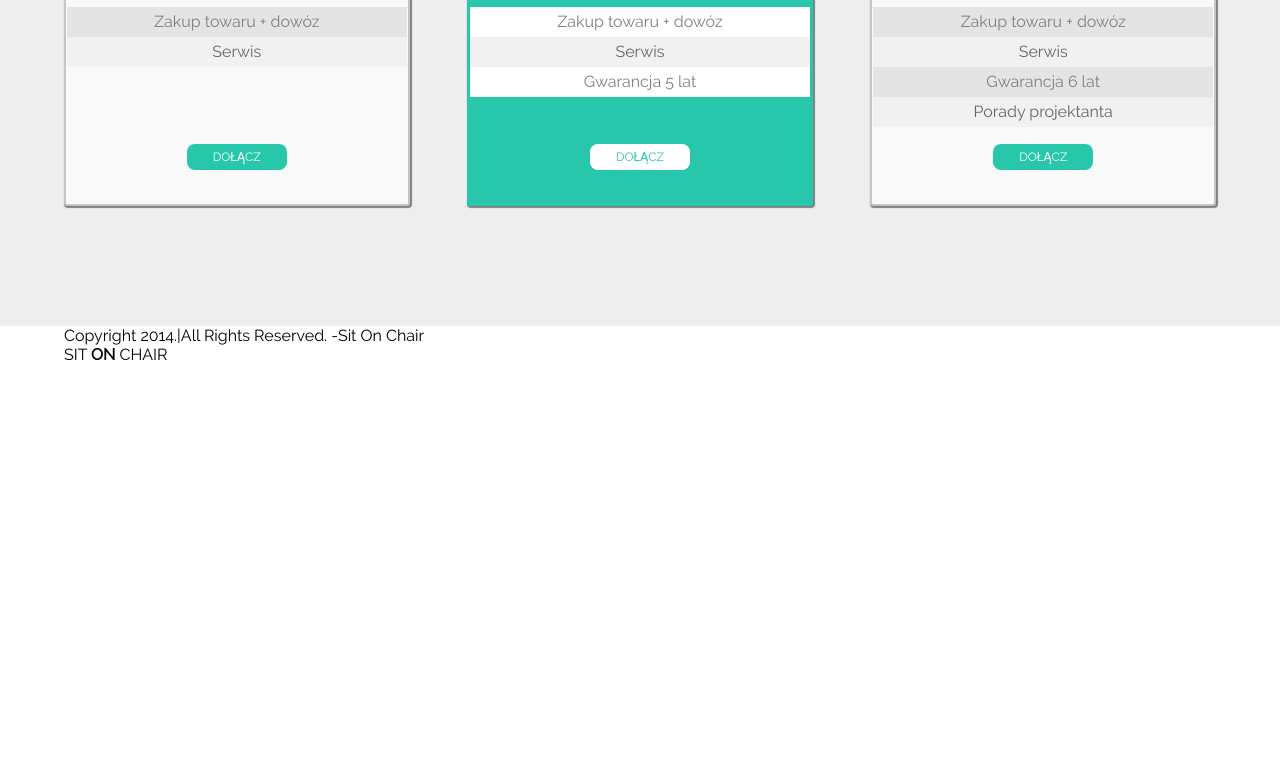
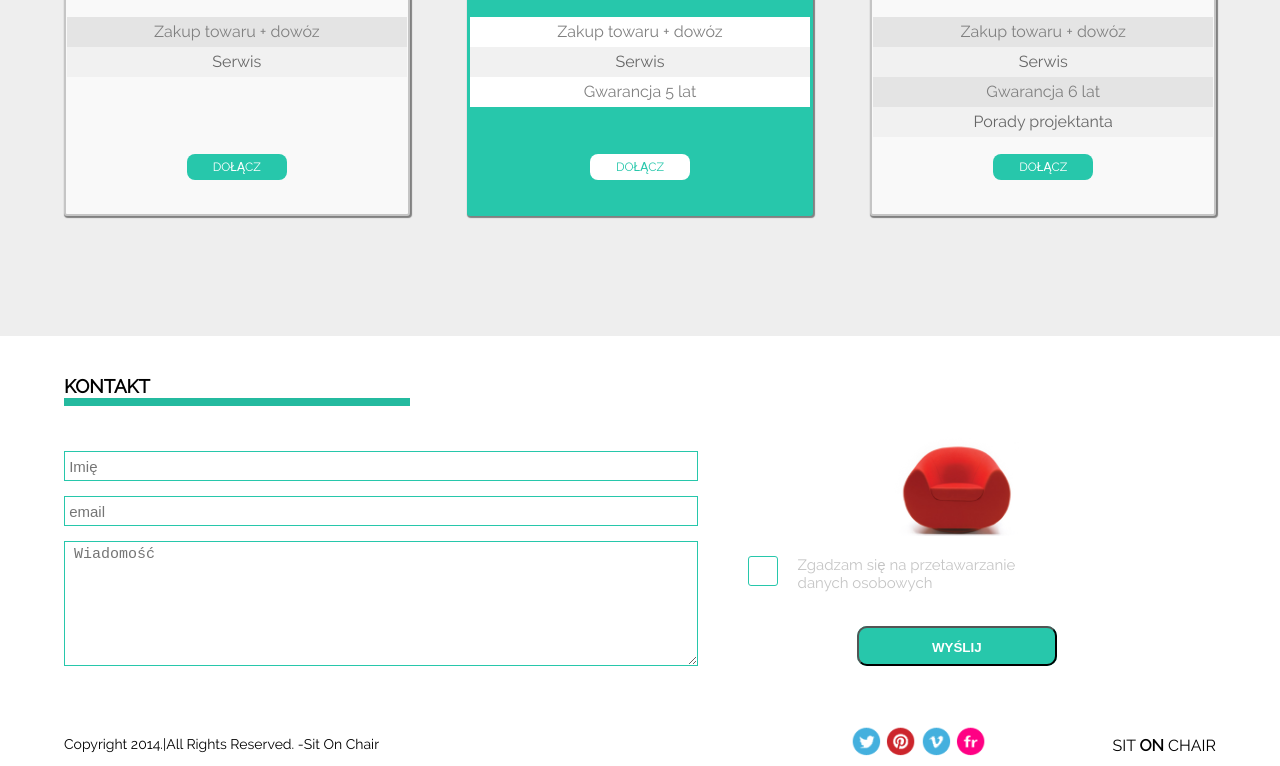
Before and after one commit to archieewald/Sit_On_Chair_CL_12.01.18, a plain HTML site: page index.html in a window 1280 px wide. Shown: the part 1178-1944 px from the top of the page. Before the commit the page ends 1542 px from the top, so only its background shows below. Drawn offline with Linux system fonts and the light colour scheme; files whose address does not match are found by name.

Commit message:
Sit On Chair 2.0

```diff
--- a/CSS/style.css
+++ b/CSS/style.css
@@ -29,6 +29,34 @@ body{
     height: 8px;
     background-color: #24ba9f;
 }
+/*Link, hover, active*/
+.logo p:hover{
+    box-shadow: 0px 0px 1px 1px white;
+}
+.logo p:active{
+    box-shadow:inset 0px 0px 1px 1px white;
+}
+nav a:hover{
+    box-shadow: 0px 0px 1px 1px white;
+}
+nav a:active{
+    box-shadow:inset 0px 0px 5px 1px white;
+}
+.button:hover, .slider_button:hover{
+    box-shadow: 1px 1px 1px 1px grey;
+}
+.button:active, .slider_button:active{
+    box-shadow:inset 0px 0px 2px 2px white;
+}
+.StandardPlan .button:active{
+    box-shadow:inset 0px 0px 2px 2px #27C7AB;
+}
+.box_gallery:hover{
+    box-shadow: 0px 0px 2px 2px grey;
+}
+.box_gallery:active{
+    box-shadow:inset 0px 0px 2px 2px grey;
+}
 /*Header*/
 header {
     height: 40px;
@@ -49,6 +77,9 @@ header {
     color: white;
     font-weight: bold;
 }
+.logo p{
+    display: inline-block;
+}
 .logo span{
     color: #24ba9f;
 }
@@ -58,14 +89,12 @@ header {
     overflow: hidden;
 }
 nav ul li{
+    width: 110px;
     font-size: 12px;
     text-transform: uppercase;
     font-weight: 700;
-    color: white;
-    text-decoration: none;
     text-shadow: 1px 1px grey;
     text-align: center;
-    padding: 0 30px 0 30px;
     line-height: 40px;
     float: left;
     display: block;
@@ -171,6 +200,13 @@ nav li:nth-child(1){
     float: left;
     margin: auto;
 }
+.box_gallery a{
+    width: 100%;
+    height: auto;
+    text-decoration: none;
+    color: black;
+    display: inline-block;
+}
 .box_gallery .info_bar_gallery{
     background-color: rgba(255, 255, 255, 0.5);
     width: 100%;
@@ -209,6 +245,7 @@ nav li:nth-child(1){
     background-size: contain;
     border: 2px solid gainsboro;
     padding: 20px 10px;
+    margin-bottom: 10px;
 }
 .info_bar_gallery1 p {
     margin: 15px 0px;
@@ -373,3 +410,167 @@ nav li:nth-child(1){
 .StandardPlan .button a{
     color: #27C7AB;
 }
+/*FOOTER*/
+.title_form {
+    height: 100px;
+    padding-top: 40px;
+    font-weight: 200;
+}
+.form .green_bar {
+    width: 30%;
+}
+form {
+    width: 100%;
+    height: 250px;
+}
+.group_one{
+    width: 55%;
+    height: 100%;
+    display: inline-block;
+    float: left;
+}
+.group_two{
+    width: 45%;
+    height: 60%;
+    display: inline-block;
+    float: right;
+}
+.button_container{
+    display: inline-block;
+    float: right;
+    width: 45%;
+    height: 40%;
+}
+input[type="text"],
+input[type="email"],
+textarea{
+    margin-top: 15px;
+    width: 100%;
+    height: 30px;
+    line-height: 25px;
+    font-size: 15px;
+    border: 0.5px solid #27C7AB;
+}
+.form ::placeholder{
+    font-size: 15px;
+}
+.form textarea{
+    height: 125px;
+    margin-bottom: 30px;
+}
+
+.photo_form{
+    height: 100px;
+    background-image: url("../images/red_chair.png");
+    background-size: contain;
+    background-position: center;
+    background-repeat: no-repeat;
+}
+.checkbox span{
+    display: block;
+    float: left;
+    margin-top: 20px;
+    font-size: 15px;
+    color: #c5c5c5;
+}
+.check_ok{
+    width: 30px;
+    height: 30px;
+    border: 0.5px solid #27C7AB;
+    border-radius: 3px;
+    margin-left: 50px;
+    margin-right: 20px;
+
+}
+.checkbox [type="checkbox"]{
+    display: none;
+    visibility: hidden;
+}
+.checkbox [type="checkbox"]:checked + span {
+    background-image: url("../images/form_ok.jpg");
+    background-size: contain;
+    background-repeat: no-repeat;
+    background-position: center;
+}
+.form .button{
+    width: 200px;
+    height: 40px;
+    display: block;
+    position: relative;
+    bottom: -60px;
+    border-radius: 10px;
+
+
+}
+.button input[type="submit"] {
+    width: 100%;
+    height: 100%;
+    display: block;
+    background-color: #27C7AB;
+    color: white;
+    line-height: 40px;
+    text-align: center;
+    font-weight: 700;
+    border-radius: 10px;
+}
+
+footer{
+    width: 100%;
+    background: white;
+    height: 80px;
+}
+.box_name, .box_social{
+    padding-top: 40px;
+    width: 20%;
+    display: block;
+    float: left;
+}
+.box_rights {
+    padding-top: 40px;
+    width: 60%;
+    display: block;
+    float: left;
+}
+.box_rights p{
+    font-size: 14px;
+    display: inline-block;
+    margin: 10px 0px;
+}
+.box_social span{
+    width: 30px;
+    height: 30px;
+    display:block;
+    background-position: center;
+    background-size: contain;
+    float: right;
+    background-repeat: no-repeat;
+    margin-left: 5px;
+    border-radius: 50%;
+}
+.box_social a{
+    width: 100%;
+    height: 100%;
+    display: block;
+}
+.box_social span:first-child{
+    background-image: url("../images/flickr.png");
+}
+.box_social span:last-child{
+    background-image: url("../images/twitter.png");
+}
+.box_social span:nth-child(3){
+    background-image: url("../images/pinterest.png");
+}
+.box_social span:nth-child(2){
+    background-image: url("../images/vimeo.png");
+}
+.box_name p{
+    text-align: right;
+    margin: 10px 0px;
+}
+.box_social span:hover{
+    box-shadow: 0px 0px 1px 1px grey;
+}
+.box_social span:active{
+    box-shadow:inset 0px 0px 1px 1px grey;
+}
--- a/index.html
+++ b/index.html
@@ -10,7 +10,7 @@
         <div class="main_width">
             <div class="boxh">
                 <a href="">
-                    <div class="logo">SIT <span>ON</span> CHAIR</div>
+                    <div class="logo"><p>SIT <span>ON</span> CHAIR</p></div>
                 </a>
             </div>
             <div class="boxh">
@@ -51,22 +51,27 @@
     <section class="product_gallery">
         <div class="main_width">
             <div class="box_gallery">
+                <a href="http://www.google.pl">
                     <div class="info_bar_gallery">
                         <div>
                             <h3>Chair CLAIR</h3>
                             <div class="green_bar"></div>
                         </div>
                     </div>
+                </a>
             </div>
             <div class="box_gallery">
+                <a href="http://www.google.pl">
                     <div class="info_bar_gallery">
                         <div>
                             <h3>Chair MARGARITA</h3>
                             <div class="green_bar"></div>
                         </div>
                     </div>
+                </a>
             </div>
             <div class="box_gallery">
+                <a href="http://www.google.pl">
                     <div class="info_bar_gallery1">
                         <h3>Find all inputs</h3>
                         <div class="green_bar"></div>
@@ -75,6 +80,7 @@
                             Animi autem cum deleniti distinctio earum fugiat ipsam repellat velit.
                             <br><br>Harum qui sint vel?</span></p>
                     </div>
+                </a>
             </div>
         </div>
     </section>
@@ -160,14 +166,45 @@
         </div>
     </section>
     <div class="clearfix"></div>
-    <section class="contact">
-        <div class="main-width">
-            <div class="form_container"></div>
-            <div class="reg_button_container">
-                <div class="photo_contact"></div>
-                <div class="checkbox"></div>
-                <div class="button"></div>
+    <section class="form">
+        <div class="main_width">
+            <div class="title_form">
+                <h3>KONTAKT</h3>
+                <div class="green_bar"></div>
             </div>
+            <form>
+                <div class="group_one">
+                    <div class="form">
+                        <label for="username"></label>
+                        <input id="username" type="text" name="username" placeholder=" Imię"/>
+                    </div>
+                    <div class="form">
+                        <label for="email"></label>
+                        <input id="email" type="email" name="useremail" placeholder=" email"/>
+                    </div>
+                    <div class="form">
+                        <label for="about"></label>
+                        <textarea id="about" rows="5" cols="30" placeholder=" Wiadomość"></textarea>
+                    </div>
+                </div>
+                <div class="group_two">
+                    <div class="photo_form"></div>
+                    <div class="form">
+                        <label class="checkbox">
+                            <input type="checkbox"/>
+                            <span class="check_ok"></span>
+                            <span>Zgadzam się na przetawarzanie <br>
+                            danych osobowych
+                            </span>
+                        </label>
+                    </div>
+                </div>
+                <div class="button_container">
+                    <div class="button" >
+                        <input type="submit" value="WYŚLIJ">
+                    </div>
+                </div>
+            </form>
         </div>
     </section>
     <div class="clearfix"></div>
@@ -176,7 +213,13 @@
             <div class="box_rights">
                 <p>Copyright 2014.|All Rights Reserved. -Sit On Chair</p>
             </div>
-            <div class="box_social"></div>
+            <div class="box_social">
+                <span><a href="https://www.flickr.com"></a></span>
+                <span><a href="https://vimeo.com"></a> </span>
+                <span><a href="https://pl.pinterest.com"></a> </span>
+                <span><a href="https://www.twitter.com"></a> </span>
+
+            </div>
             <div class="box_name">
                 <p>SIT <b>ON</b> CHAIR</p>
             </div>
```
Lines whose indentation alone changed are shown as unchanged.
